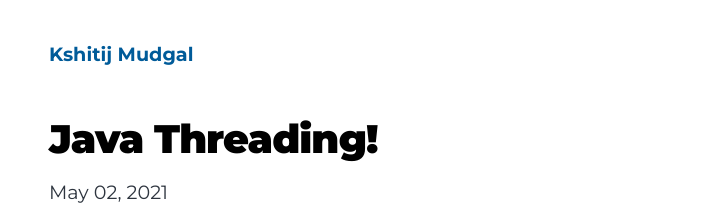
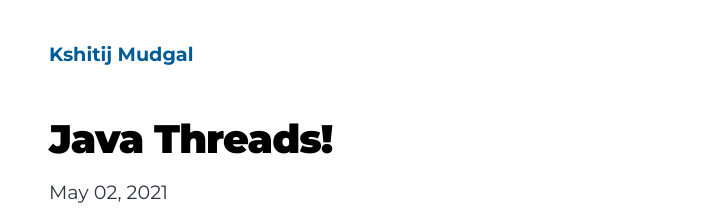
Before and after one commit to iamkshitij/kshitijmudgal, a Gatsby site: page /java-threads/ in a window 1280 px wide. Shown: the top 211 px of the page, without its empty margins (275-987 px from the left). Built offline with nearby package versions, Linux system fonts and the light colour scheme; Gatsby itself is replaced by a stand-in of ours; some packages are replaced by stand-ins of ours.

Commit message:
updated java threads blog title

```diff
--- a/content/blog/java-threads/index.md
+++ b/content/blog/java-threads/index.md
@@ -1,5 +1,5 @@
 ---
-title: Java Threading!
+title: Java Threads!
 date: "2021-05-02T23:46:37.121Z"
 ---
 <hr/>
```
